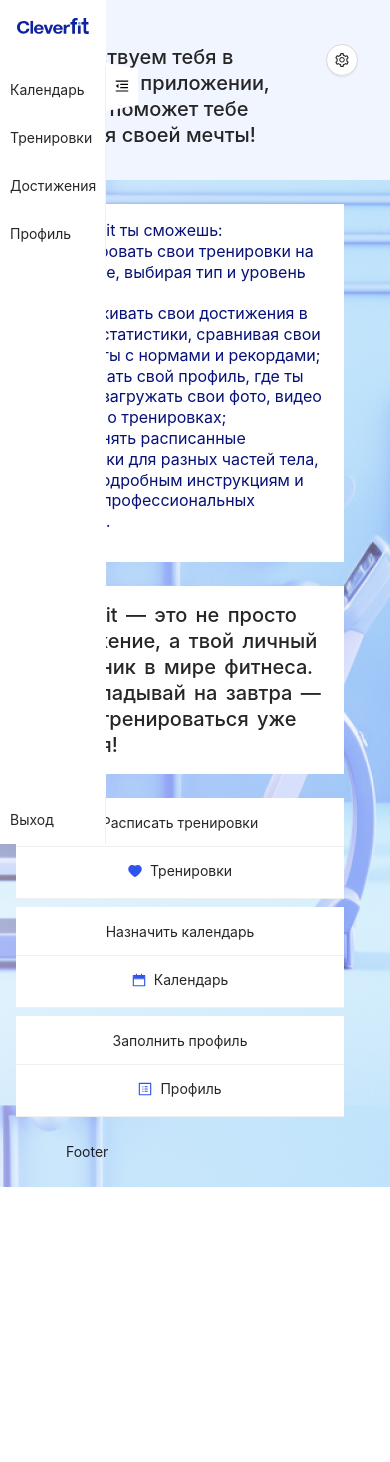
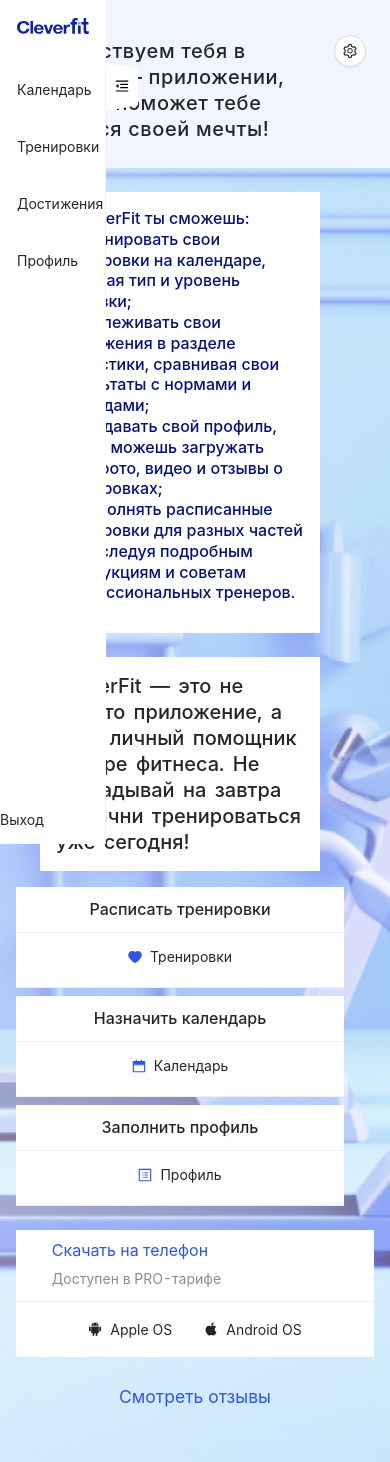
Before and after one commit to ClevertecFrontendLab/JeetLi, a React (Vite) app: page /#/ in a window 390 px wide. Before the commit the page ends 1187 px from the top, so only its background shows below. Built offline with nearby package versions, Linux system fonts and the light colour scheme.

Commit message:
fix:change style Header

```diff
--- a/src/components/common/card-content/card-component.tsx
+++ b/src/components/common/card-content/card-component.tsx
@@ -30,7 +30,7 @@ export const CardComponent: React.FC<CardProps> = ({
                 </Text>
             )}
             {additionalDiv && (
-                <div>
+                <div className={additionalDiv}>
                     {content}
                     {additionalContent}
                 </div>
--- /dev/null
+++ b/src/components/footer/footer.css
@@ -0,0 +1,76 @@
+.footer-layout {
+    display: flex;
+    align-items: flex-end;
+    justify-content: space-between;
+}
+#root > section > section > footer {
+    padding: 180px 24px 41px;
+}
+.footer-card {
+    width: 240px;
+    height: 127px;
+    display: flex;
+    flex-direction: column;
+    align-items: center;
+    justify-content: space-between;
+}
+.footer-card-button_wrapper {
+    width: 100%;
+    border-top: 1px solid #f0f0f0;
+    height: 56px;
+    display: flex;
+    justify-content: center;
+    align-items: center;
+}
+
+#root > section > section > footer > article > h1 {
+    width: 80%;
+    padding-top: 10px;
+    color: rgb(47, 84, 235);
+    font-size: 16px;
+    font-weight: 400;
+    line-height: 130%;
+    text-align: left;
+}
+#root > section > section > footer > article > span {
+    width: 80%;
+    color: #8c8c8c;
+    font-size: 14px;
+    font-weight: 400;
+    line-height: 130%;
+    letter-spacing: 0%;
+    text-align: left;
+    padding-bottom: 12px;
+}
+#root > section > section > footer > button {
+    margin-bottom: 7px;
+}
+#root > section > section > footer > button > span {
+    color: rgb(47, 84, 235);
+    font-size: 17.5px;
+    font-weight: 400;
+    line-height: 130%;
+    letter-spacing: 0%;
+    text-align: center;
+}
+
+@media (max-width: 1024px) {
+    #root > section > section > footer {
+        padding: 261px 24px 42px;
+    }
+}
+
+@media (max-width: 768px) {
+    #root > section > section > footer {
+        padding: 24px 16px 42px;
+    }
+    .footer-layout {
+        gap: 24px;
+        display: flex;
+        flex-direction: column-reverse;
+        align-items: center;
+    }
+    .footer-card {
+        width: 100%;
+    }
+}
--- a/src/components/footer/footer.tsx
+++ b/src/components/footer/footer.tsx
@@ -1,8 +1,36 @@
 import React from 'react';
-import { Layout } from 'antd';
+import './footer.css';
+import { Button, Layout } from 'antd';
+import { CardComponent } from '@components/common/card-content';
+import { AndroidFilled, AppleFilled } from '@ant-design/icons';
 
 const { Footer } = Layout;
 
+
 export const FooterComponent: React.FC = () => {
-    return <Footer style={{ background: 'transparent' }}>Footer</Footer>;
+    return (
+        <Footer className='footer-layout' style={{ background: 'transparent' }}>
+            <Button type='link'>Смотреть отзывы</Button>
+            <CardComponent
+                tag='footer-card'
+                style={{ backgroundColor: '#FFF' }}
+                additionalTitle='Скачать на телефон'
+                tagTitle='footer-card_title'
+                additionalText='Доступен в PRO-тарифе'
+                additionalDiv='footer-card-button_wrapper'
+                content={
+                    <Button style={{ color: '#000000D9' }} type='link'>
+                        <AndroidFilled />
+                        Apple OS
+                    </Button>
+                }
+                additionalContent={
+                    <Button style={{ color: '#000000D9' }} type='link'>
+                        <AppleFilled />
+                        Android OS
+                    </Button>
+                }
+            />
+        </Footer>
+    );
 };
--- a/src/components/header/header.css
+++ b/src/components/header/header.css
@@ -1,29 +1,69 @@
-.header {
+.header-content {
+    padding-top: 5px;
+}
+.header-button-text {
+    letter-spacing: 0.6px;
+}
+#root > section > section > header > div > nav > ol > li > span.ant-breadcrumb-link > span {
+    font-size: 14px;
+    font-weight: 400;
+    line-height: 130%;
+    letter-spacing: 0.6px;
+    text-align: left;
+}
+#root > section > section > header {
     width: 100%;
+    height: auto;
+    padding: 0;
+}
+
+#root > section > section > header > div {
+    padding: 13px 24px 7px;
     height: 100%;
 }
-#root > section > section > div {
-    padding: 16px 24px;
+
+#root > section > section > header > div > div {
+    padding-top: 5px;
 }
-#root > section > section > div > div.ant-page-header-content > div > div:nth-child(2) > button {
+
+#root
+    > section
+    > section
+    > header
+    > div
+    > div.ant-page-header-content
+    > div
+    > div:nth-child(2)
+    > button {
     background-color: #f0f5ff;
     border: none;
 }
-#root > section > section > div > div > div > div:nth-child(1) {
-    padding-top: 8px;
-}
-#root > section > section > div > div.ant-page-header-content > div > div:nth-child(1) > h1 {
+
+#root
+    > section
+    > section
+    > header
+    > div
+    > div.ant-page-header-content
+    > div
+    > div:nth-child(1)
+    > h1 {
     color: rgb(38, 38, 38);
     font-size: 38px;
     font-weight: 700;
     line-height: 130%;
-    letter-spacing: 0%;
+    letter-spacing: 1px;
     text-align: left;
 }
+
 @media (max-width: 1024px) {
+    #root > section > section > header > div {
+        padding: 13px 24px 12px;
+    }
     #root
         > section
         > section
+        > header
         > div
         > div.ant-page-header-content
         > div
@@ -33,34 +73,54 @@
         > svg {
         display: none;
     }
-    #root > section > section > div > div.ant-page-header-content > div > div:nth-child(1) > h1 {
+    #root
+        > section
+        > section
+        > header
+        > div
+        > div.ant-page-header-content
+        > div
+        > div:nth-child(1)
+        > h1 {
         color: rgb(38, 38, 38);
         font-size: 24px;
         font-weight: 500;
         line-height: 130%;
-        letter-spacing: 0%;
+        letter-spacing: 0px;
+        word-spacing: 7px;
         text-align: left;
     }
 }
 @media (max-width: 525px) {
-    #root > section > section > div {
-        padding: 16px 24px;
+    #root > section > section > header > div {
+        padding: 13px 16px 16px 25px;
     }
-    #root > section > section > div > div.ant-page-header-content > div > div:nth-child(1) > h1 {
+    #root
+        > section
+        > section
+        > header
+        > div
+        > div.ant-page-header-content
+        > div
+        > div:nth-child(1)
+        > h1 {
         color: rgb(38, 38, 38);
         font-size: 20px;
         font-weight: 500;
         line-height: 130%;
-        letter-spacing: 0%;
+        padding-top: 3px;
+        letter-spacing: 0.6px;
+        word-spacing: 0px;
         text-align: left;
     }
 
-    #root > section > section > div > div > div > div:nth-child(1) {
+    #root > section > section > header > div > div > div > div:nth-child(1) {
         padding: 0;
     }
     #root
         > section
         > section
+        > header
         > div
         > div.ant-page-header-content
         > div
@@ -87,6 +147,7 @@
     #root
         > section
         > section
+        > header
         > div
         > div.ant-page-header-content
         > div
@@ -99,6 +160,7 @@
     #root
         > section
         > section
+        > header
         > div
         > div.ant-page-header-content
         > div
@@ -107,7 +169,7 @@
         > span.ant-typography.header-button-text {
         display: none;
     }
-    #root > section > section > div > div {
-        padding: 6px 0;
+    #root > section > section > header > div > div {
+        padding: 0;
     }
 }
--- a/src/components/header/header.tsx
+++ b/src/components/header/header.tsx
@@ -2,6 +2,7 @@ import { SettingOutlined } from '@ant-design/icons';
 import { Button, PageHeader, Row, Typography } from 'antd';
 import React from 'react';
 import './header.css';
+import { Header } from 'antd/lib/layout/layout';
 const { Title, Text } = Typography;
 
 const routes = [
@@ -20,23 +21,28 @@ const content = (
     </>
 );
 
-const Content: React.FC<{ children: React.ReactNode; extraContent: React.ReactNode }> = ({
-    children,
-    extraContent,
-}) => (
+const Content: React.FC<{
+    children: React.ReactNode;
+    extraContent: React.ReactNode;
+    tag: string;
+}> = ({ children, extraContent, tag }) => (
     <Row>
-        <div style={{ flex: 1 }}>{children}</div>
+        <div className={tag} style={{ flex: 1 }}>
+            {children}
+        </div>
         <div>{extraContent}</div>
     </Row>
 );
 
 export const HeaderComponent: React.FC = () => (
+    <Header>
         <PageHeader
             style={{ backgroundColor: '#F0F5FF' }}
             className='site-page-header'
             breadcrumb={{ routes }}
         >
             <Content
+                tag='header-content'
                 extraContent={
                     <Button className='header-button' key='1'>
                         <SettingOutlined className='header-button-icon' />
@@ -47,4 +53,5 @@ export const HeaderComponent: React.FC = () => (
                 {content}
             </Content>
         </PageHeader>
+    </Header>
 );
--- a/src/components/side-bar/side-bar.css
+++ b/src/components/side-bar/side-bar.css
@@ -12,9 +12,12 @@
     flex-direction: column;
     justify-content: space-between;
 }
-
 .side-logo_wrapper {
-    padding: 50px 0 30px;
+    padding: 30px 0 48px;
+}
+#root > section > aside > div > div.side-nav_wrapper > ul > li {
+    margin-bottom: 17px;
+    padding-left: 17px !important;
 }
 .side-button_descktop {
     z-index: 1;
@@ -45,9 +48,6 @@
 }
 .img-fit {
     padding: 19px 17px 18px 18px;
-}
-.side-logo_wrapper {
-    padding: 30px 0 50px;
 }
 
 @media (max-width: 525px) {
@@ -88,11 +88,9 @@
         padding: 0 0 16px;
     }
     #root > section > aside > div > div.side-nav_wrapper > ul {
-        padding-left: 10px;
+        padding-left: 0;
     }
-    #root > section > aside > div > ul {
-        padding-left: 10px;
-    }
+
     .ant-menu-item {
         padding: 0 !important;
     }
--- a/src/components/side-bar/side-bar.tsx
+++ b/src/components/side-bar/side-bar.tsx
@@ -30,7 +30,7 @@ export const SideBar: React.FC = () => {
     return (
         <Sider
             className='sider-layout'
-            width={isMobile ? 106 : 200}
+            width={isMobile ? 106 : 208}
             collapsedWidth={isMobile && collapsed ? 0 : 64}
             theme='light'
             collapsible
@@ -38,7 +38,7 @@ export const SideBar: React.FC = () => {
             onCollapse={toggleCollapsed}
             trigger={null}
         >
-            <div className='side-nav_wrapper' style={collapsed ? { width: 64 } : { width: 200 }}>
+            <div className='side-nav_wrapper' style={collapsed ? { width: 64 } : { width: 208 }}>
                 <div className='side-logo_wrapper'>
                     {collapsed ? <FitLogo /> : <CleverfitLogo />}
                 </div>
--- a/src/models/interface.ts
+++ b/src/models/interface.ts
@@ -6,9 +6,9 @@ export interface CardProps {
     additionalText?: string;
     title?: string;
     text?: string;
-    additionalDiv?: boolean;
+    additionalDiv?: string;
     content?: string | React.ReactNode;
-    additionalContent?: string;
+    additionalContent?: string | React.ReactNode;
     style?: React.CSSProperties;
     additionalUl?: React.ReactNode;
 }
--- a/src/pages/main-page/main-page.css
+++ b/src/pages/main-page/main-page.css
@@ -1,15 +1,14 @@
 .content-layout {
-    width: 752px;
-    margin-left: 24px;
+    width: 775px;
+    padding-left: 24px;
 }
 .main-layout {
     max-width: 1440px;
-    background-image: url('../../assets/img/Main-page_light.png');
 }
 .card-description {
     margin-top: 24px;
     background-color: #fff;
-    padding: 24px;
+    padding: 24px 24px 12px;
 }
 .card-description > article > ul {
     padding: 0;
@@ -32,7 +31,7 @@
 .card-description > article > ul > li {
     color: #061178;
     font-size: 16px;
-    font-weight: 400;
+    font-weight: 500;
     line-height: 130%;
     letter-spacing: 0%;
     text-align: left;
@@ -53,7 +52,7 @@
     margin: 0;
 }
 .content-menu_wrapper {
-    margin-top: 24px;
+    margin-top: 16px;
     display: flex;
     justify-content: space-between;
 }
@@ -70,7 +69,6 @@
     background-color: #fff;
     flex-direction: column;
     display: flex;
-    justify-content: center;
     align-items: center;
     width: 240px;
     height: 101px;
@@ -81,18 +79,26 @@
     width: 100%;
     padding: 12px 24px;
     border-bottom: 1px solid #f0f0f0;
+    font-size: 16px;
+    font-weight: 500;
+    line-height: 130%;
+    letter-spacing: 0%;
 }
 @media (max-width: 1024px) {
     .content-layout {
-        width: 578px;
-        margin-right: 24px;
+        width: 100%;
+        padding: 0 24px;
     }
     .card-item {
-        width: 182px;
-        height: 122px;
+        width: 33%;
+        height: 100%;
+        padding-bottom: 6px;
     }
     .card-item_text {
         text-align: left;
+    }
+    .content-menu_wrapper {
+        gap: 16px;
     }
     #root > section > section > main > article.card-title > h1 {
         color: rgb(38, 38, 38);
--- a/src/pages/main-page/main-page.tsx
+++ b/src/pages/main-page/main-page.tsx
@@ -14,15 +14,13 @@ import { MenuComponent } from '@components/common/nav-items';
 export const MainPage: React.FC = () => {
     return (
         <>
-            <Layout
-                className='main-layout'
-                style={{
-                    backgroundImage: `url(${img})`,
-                    backgroundPosition: 'center',
-                }}
-            >
+            <Layout className='main-layout'>
                 <SideBar />
-                <Layout style={{ background: 'transparent' }}>
+                <Layout
+                    style={{
+                        background: ` no-repeat center/cover url(${img})`,
+                    }}
+                >
                     <HeaderComponent />
                     <Content className='content-layout'>
                         <CardComponent
@@ -60,26 +58,26 @@ export const MainPage: React.FC = () => {
                                 tag='card-item'
                                 tagText='card-item_text'
                                 additionalText='Расписать тренировки'
-                                additionalDiv
+                                additionalDiv='card-item-layout'
                                 content={<MenuComponent itemIds={['2']} color='#2F54EB' />}
                             />
                             <CardComponent
                                 tag='card-item'
                                 tagText='card-item_text'
                                 additionalText='Назначить календарь'
-                                additionalDiv
+                                additionalDiv='card-item-layout'
                                 content={<MenuComponent itemIds={['1']} color='#2F54EB' />}
                             />
                             <CardComponent
                                 tag='card-item'
                                 tagText='card-item_text'
                                 additionalText='Заполнить профиль'
-                                additionalDiv
+                                additionalDiv='card-item-layout'
                                 content={<MenuComponent itemIds={['4']} color='#2F54EB' />}
                             />
                         </div>
-                        <FooterComponent />
                     </Content>
+                    <FooterComponent />
                 </Layout>
             </Layout>
         </>
```
Lines whose indentation alone changed are shown as unchanged.
